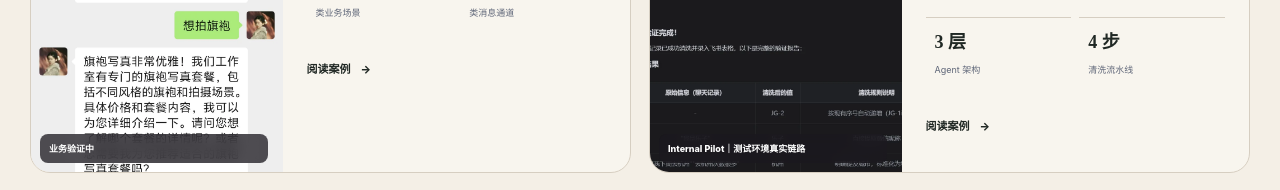
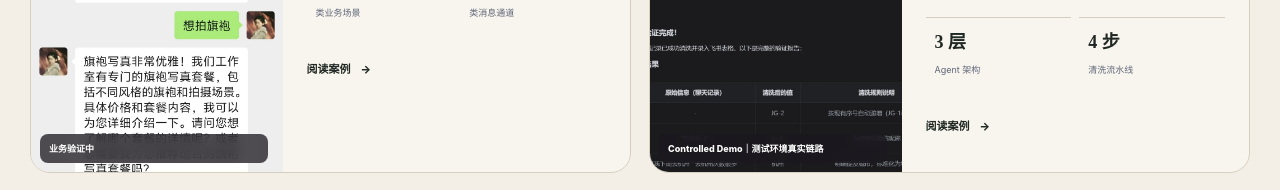
Before and after one commit to Catcherog/demonstratio, a Next.js app: page / in a window 1280 px wide. Shown: the part 6480-6670 px from the top of the page. Built offline with nearby package versions, Linux system fonts and the light colour scheme.

Commit message:
upgrade collator project status to Controlled Demo (Lane D: Portal deployed)
PORTFOLIO-THREE-DEMO-READY-01 Lane D: Portal https://portal-seven-jade-47.vercel.app deployed, upgrade collator status from Internal Pilot to Controlled Demo.

```diff
--- a/content/projects.ts
+++ b/content/projects.ts
@@ -550,7 +550,7 @@ export const projects: Project[] = [
     subtitle: "把聊天、图片、语音与文档转成可校验的业务数据",
     summary:
       "以感知、理解、执行三层 Agent 处理多源非结构化输入，通过四步清洗、五重约束与人工确认，将资料稳定写入数据中台。",
-    status: "Internal Pilot｜测试环境真实链路",
+    status: "Controlled Demo｜测试环境真实链路",
     demoType: "controlled",
     role: "产品架构 / Schema 设计 / MVP 开发",
     team: "个人主导",
```
